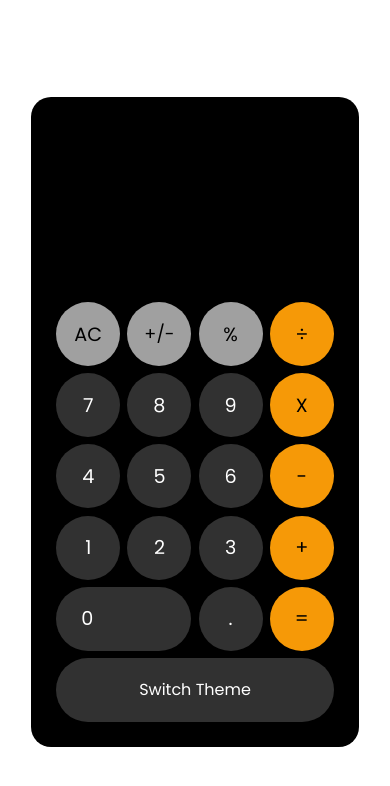
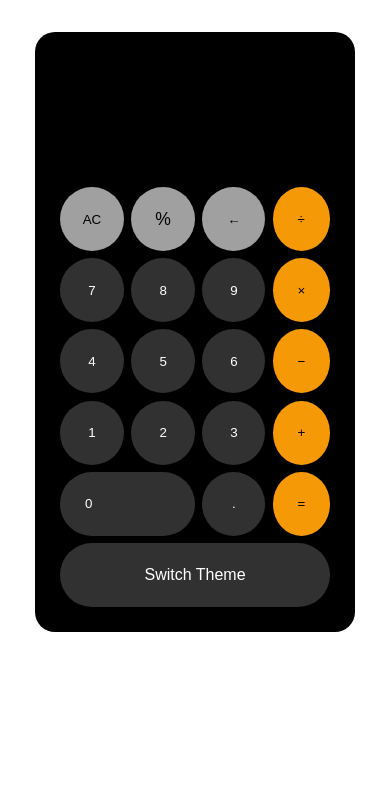
Before and after one commit to tangaye/iphone-calculator, a plain HTML site: page index.html in a window 390 px wide. Drawn offline with Linux system fonts and the light colour scheme.

Commit message:
added a bit of responsiveness

```diff
--- a/index.html
+++ b/index.html
@@ -12,24 +12,24 @@
 			<section class="screen"></section>
 			<section class="keyboard">
 				<button class="keyboard__btn btn--calc">AC</button>
-				<button class="keyboard__btn btn--calc">+/-</button>
-				<button class="keyboard__btn btn--calc">%</button>
-				<button class="keyboard__btn btn--calc">÷</button>
+				<button class="keyboard__btn btn--calc">&percnt;</button>
+				<button class="keyboard__btn btn--calc">&larr;</button>
+				<button class="keyboard__btn btn--calc">&divide;</button>
 				<button class="keyboard__btn btn--calc">7</button>
 				<button class="keyboard__btn btn--calc">8</button>
 				<button class="keyboard__btn btn--calc">9</button>
-				<button class="keyboard__btn btn--calc">X</button>
+				<button class="keyboard__btn btn--calc">&times;</button>
 				<button class="keyboard__btn btn--calc">4</button>
 				<button class="keyboard__btn btn--calc">5</button>
 				<button class="keyboard__btn btn--calc">6</button>
-				<button class="keyboard__btn btn--calc">-</button>
+				<button class="keyboard__btn btn--calc">&minus;</button>
 				<button class="keyboard__btn btn--calc">1</button>
 				<button class="keyboard__btn btn--calc">2</button>
 				<button class="keyboard__btn btn--calc">3</button>
-				<button class="keyboard__btn btn--calc">+</button>
+				<button class="keyboard__btn btn--calc">&plus;</button>
 				<button class="keyboard__btn btn--calc">0</button>
 				<button class="keyboard__btn btn--calc">.</button>
-				<button class="keyboard__btn btn--calc">=</button>
+				<button class="keyboard__btn btn--calc">&equals;</button>
 				<button class="keyboard__btn btn--switch">Switch Theme</button>
 			</section>
 		</main>
--- a/style.css
+++ b/style.css
@@ -31,57 +31,46 @@
 	--screen-fg: var(--color-black);
 }
 
-* {
+*, body, html {
 	margin: 0;
 	padding: 0;
 	box-sizing: border-box;
-	font-family: "Poppins", sans-serif;
-	font-size: 1rem;
 }
 
 body {
-	display: flex;
-	justify-content: center;
-	align-items: center;
-	height: 100vh;
+	font-family: "Poppins", sans-serif;
+	font-size: 1rem;
 	background-color: var(--body-bg);
 	transition: 0.152s;
 }
 
 main {
 	background-color: var(--main-bg);
+	border-radius: 20px;
 	padding: 5px 25px 25px 25px;
-	border-radius: 20px;
-	display: flex;
-	flex-direction: column;
-	align-items: center;
-	justify-content: center;
+	width: 20rem;
+	margin-inline: auto;
+	margin-top: 2em;
 }
 
+
 .screen {
-	display: flex;
-	align-items: flex-end;
-	justify-content: flex-end;
-	height: 200px;
-	inline-size: 277.6px;
-	word-break: break-all;
-	overflow-wrap: break-word;
+	height: 150px;
 	text-align: right;
 	color: var(--screen-fg);
-	font-size: 4vw;
+	font-size: 40px;
 }
 
 .keyboard {
 	display: grid;
-	grid-template-columns: repeat(4, minmax(4rem, 4rem));
-	grid-auto-rows: minmax(4rem, 4rem);
-	gap: 0.45em;
+	grid-template-columns: repeat(4, minmax(auto, 4rem));
+	grid-auto-rows: minmax(auto, 4rem);
+	gap: 0.45rem;
+	place-content: center;
 }
 
 .keyboard__btn {
 	cursor: pointer;
-	padding: 0.2rem;
-	font-size: 1.2rem;
 	border-radius: 50%;
 	border: none;
 	color: var(--btn-fg);
```
